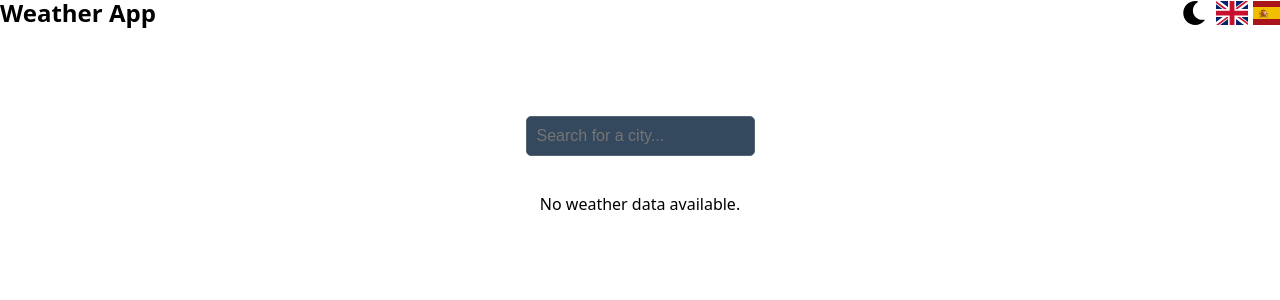
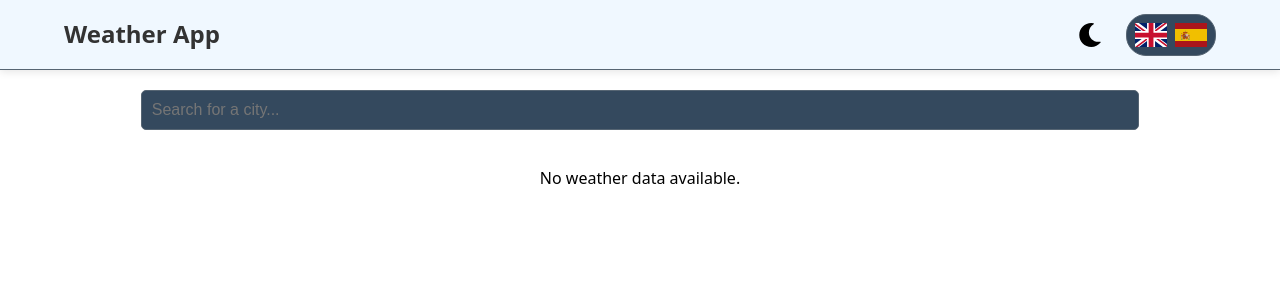
Before and after one commit to Ibrakara/react-weather-app, a React (Vite) app: page / in a window 1280 px wide. Shown: the top 300 px of the page. Built offline with nearby package versions, Linux system fonts and the light colour scheme; no server answers.

Commit message:
add stylings

```diff
--- a/src/styles/Header.module.css
+++ b/src/styles/Header.module.css
@@ -2,21 +2,43 @@
   display: flex;
   justify-content: space-between;
   align-items: center;
+  height: var(--header-height);
+  padding: 0.75rem 5%;
+  background-color: var(--card-bg);
+  border-bottom: 1px solid var(--input-border);
+  width: 100%;
+  box-sizing: border-box;
+  position: fixed;
+  top: 0;
+  left: 0;
+  z-index: 1000;
+  box-shadow: 0 2px 8px rgba(0, 0, 0, 0.1);
 }
 
 .title {
   margin: 0;
   font-size: 1.5rem;
+  font-weight: 600;
+  color: var(--card-text);
 }
 
 .actions {
   display: flex;
-  gap: 10px;
+  gap: 1.5rem;
+  align-items: center;
 }
 .languageButtonContainer {
   display: flex;
   align-items: center;
-  flex-direction: row;
-  gap: 5px;
-  width: 4rem;
+  gap: 0.5rem;
+  background-color: var(--body-bg-dark);
+  padding: 0.5rem;
+  border-radius: 20px;
+  border: 1px solid var(--input-border);
 }
+
+.active {
+  background-color: var(--card-icon);
+  border-radius: 50%;
+  box-shadow: 0 0 5px var(--card-icon);
+}
--- a/src/styles/SearchBar.module.css
+++ b/src/styles/SearchBar.module.css
@@ -3,6 +3,7 @@
   align-items: center;
   gap: 10px;
   margin: 20px 0;
+  width: 80%;
 }
 
 .input {
```
